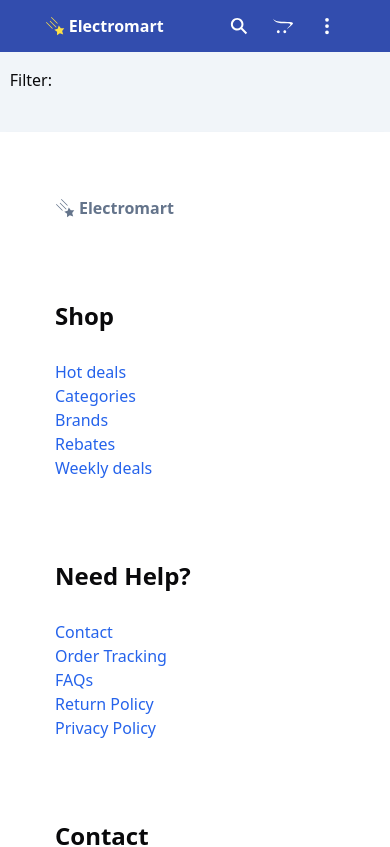
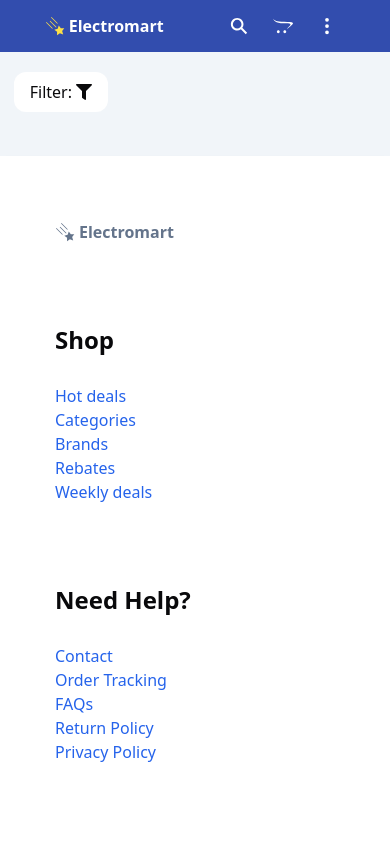
Before and after one commit to Sarthak12903/Electromart, a React (Vite) app: page /product in a window 390 px wide. Shown: the top 847 px of the page. Built offline with nearby package versions, Linux system fonts and the light colour scheme.

Commit message:
Responsiveness added

```diff
--- a/src/pages/ProductList/ProductList.jsx
+++ b/src/pages/ProductList/ProductList.jsx
@@ -1,5 +1,6 @@
 import Filters from "../../components/Filters/Filters";
 import Products from "../../components/Products/Products";
+import { FaFilter } from "react-icons/fa";
 import { useState } from "react";
 export default function ProductList() {
   const [minSlider, setMinSlider] = useState(0);
@@ -24,7 +25,12 @@ export default function ProductList() {
           setSelectedRatings={setSelectedRatings}
         />
       </div>
-      <div className="lg:hidden block">Filter:</div>
+      <div className="lg:hidden   p-1">
+        <button className="flex items-center gap-1 bg-white px-4 py-2 rounded-xl active:scale-95 hover:bg-slate-200">
+          {" "}
+          Filter: <FaFilter className="w-4 h-4" />
+        </button>
+      </div>
       <Products
         minSlider={minSlider}
         maxSlider={maxSlider}
```
